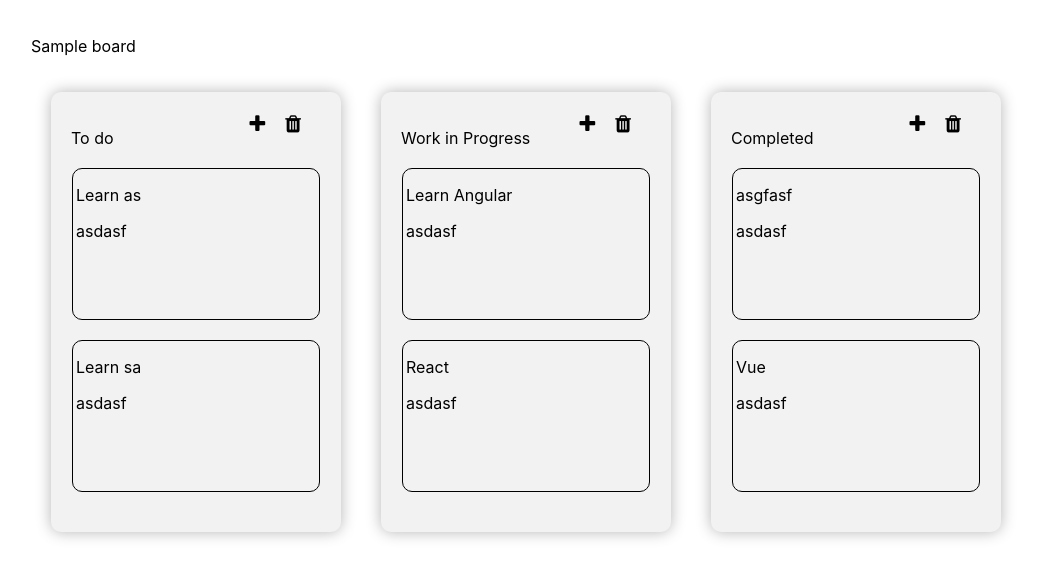
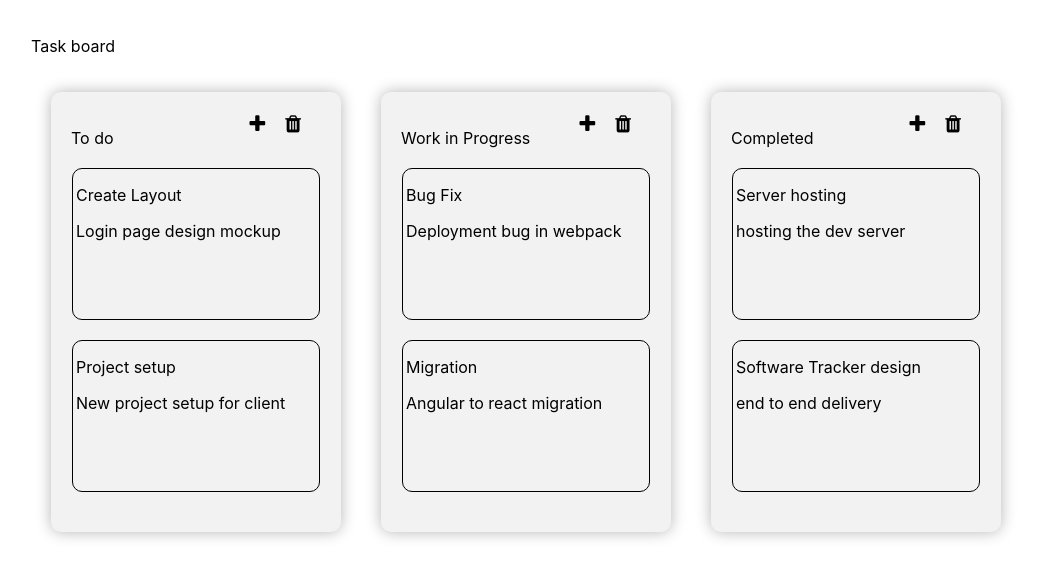
Before and after one commit to imThamizhselvan/task-manager, a React (Create React App) app: page / in a window 1280 px wide. Shown: the top 578 px of the page, without its empty margins (33-1072 px from the left). Built offline with nearby package versions, Linux system fonts and the light colour scheme.

Commit message:
meaningful names and ghpages

```diff
--- a/src/components/Board.js
+++ b/src/components/Board.js
@@ -6,7 +6,7 @@ export default class Board extends Component {
   render() {
     return (
         <BoardWrapper>
-            <p> Sample board </p>
+            <p> Task board </p>
             <List title="To do" cat="todo" />
             <List title="Work in Progress" cat="wip" />
             <List title="Completed" cat="completed"/>
--- a/src/components/List.js
+++ b/src/components/List.js
@@ -18,40 +18,34 @@ export default class List extends Component {
       modalIsOpen: false,
       tasks: [
         {
-          name:"Learn Angular",
+          name:"Bug Fix",
           category:"wip",
-          desc: "asdasf",
-          bgcolor: "yellow"
+          desc: "Deployment bug in webpack",
         },
         {
-          name:"Learn as",
+          name:"Create Layout",
           category:"todo",
-          desc: "asdasf",
-          bgcolor: "yellow"
+          desc: "Login page design mockup",
         },
         {
-          name:"Learn sa",
+          name:"Project setup",
           category:"todo",
-          desc: "asdasf",
-          bgcolor: "yellow"
+          desc: "New project setup for client",
         },
         {
-          name:"asgfasf",
+          name:"Server hosting",
           category:"completed",
-          desc: "asdasf",
-          bgcolor: "yellow"
+          desc: "hosting the dev server",
         },
         {
-          name:"React",
+          name:"Migration",
           category:"wip",
-          desc: "asdasf",
-          bgcolor:"pink"
+          desc: "Angular to react migration",
         },
         {
-          name:"Vue",
+          name:"Software Tracker design",
           category:"completed",
-          desc: "asdasf",
-          bgcolor:"skyblue"
+          desc: "end to end delivery",
         }
       ],
       todo: [],
@@ -99,7 +93,6 @@ export default class List extends Component {
 
 
   render() {
-    console.log('this', this.props);
     var tasks = {
       todo: [],
       wip: [],
@@ -118,7 +111,6 @@ export default class List extends Component {
         </CardDescWrapper>
       );
     })
-    console.log('tasks', tasks);
     return (
       <ListWrapper
         onDragOver={(e)=>this.onDragOver(e)}
```
Also changed, not shown: package.json (+8 -2 lines), 1 other file (tests, documents, lock files or other folders).
